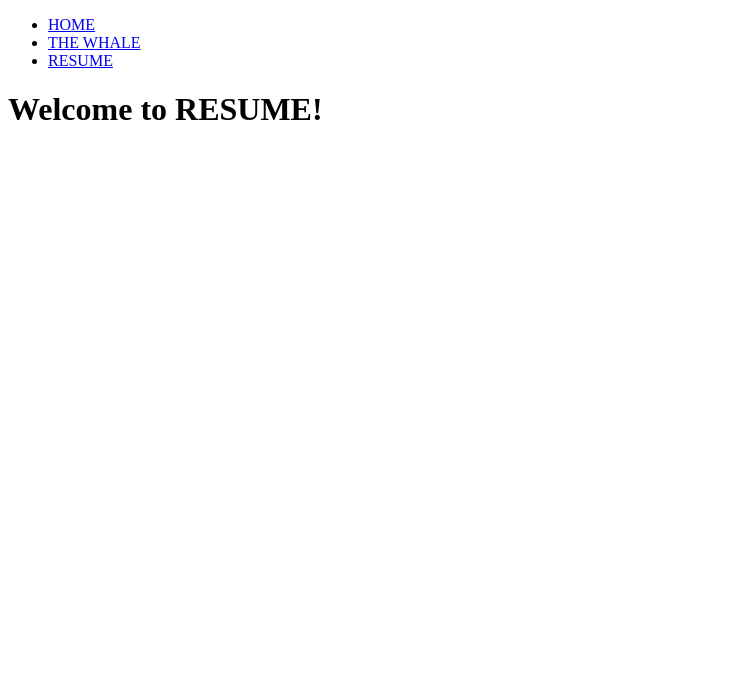
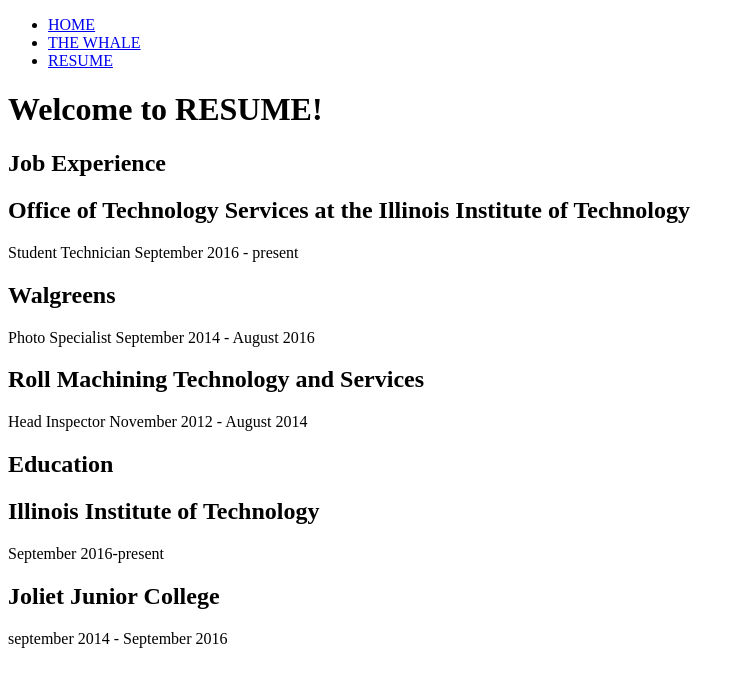
Before and after one commit to jforajter/proj2, a plain HTML site: page resume.html in a window 1280 px wide. Shown: the whole page, without its empty margins (0-745 px from the left). Drawn offline with Linux system fonts and the light colour scheme.

Commit message:
Update resume.html
resume content added

```diff
--- a/resume.html
+++ b/resume.html
@@ -12,4 +12,17 @@
 	<li><a href="resume.html">RESUME</a></li>
   </ul>
   <h1>Welcome to RESUME!</h1>
+  <h2><strong>Job Experience</strong></h2>
+  <h2>Office of Technology Services at the Illinois Institute of Technology</h2>
+  <p>Student Technician September 2016 - present</p>
+  <h2>Walgreens</h2>
+  <p>Photo Specialist September 2014 - August 2016</p>
+  <h2>Roll Machining Technology and Services</h2>
+  <p>Head Inspector November 2012 - August 2014</p>
+  <h2><strong>Education</strong></h2>
+  <h2>Illinois Institute of Technology</h2>
+  <p>September 2016-present</p>
+  <h2>Joliet Junior College</h2>
+  <p>september 2014 - September 2016</p>
+
 </body>
```
